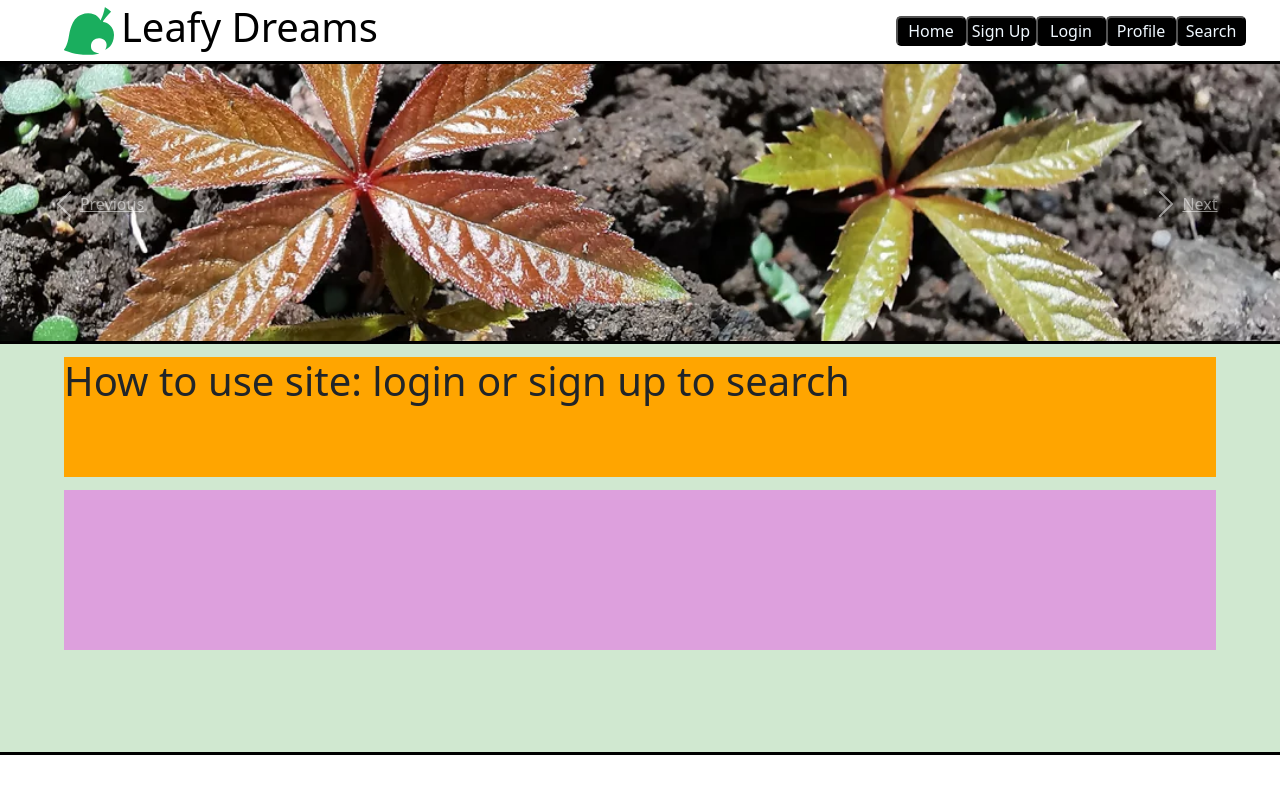
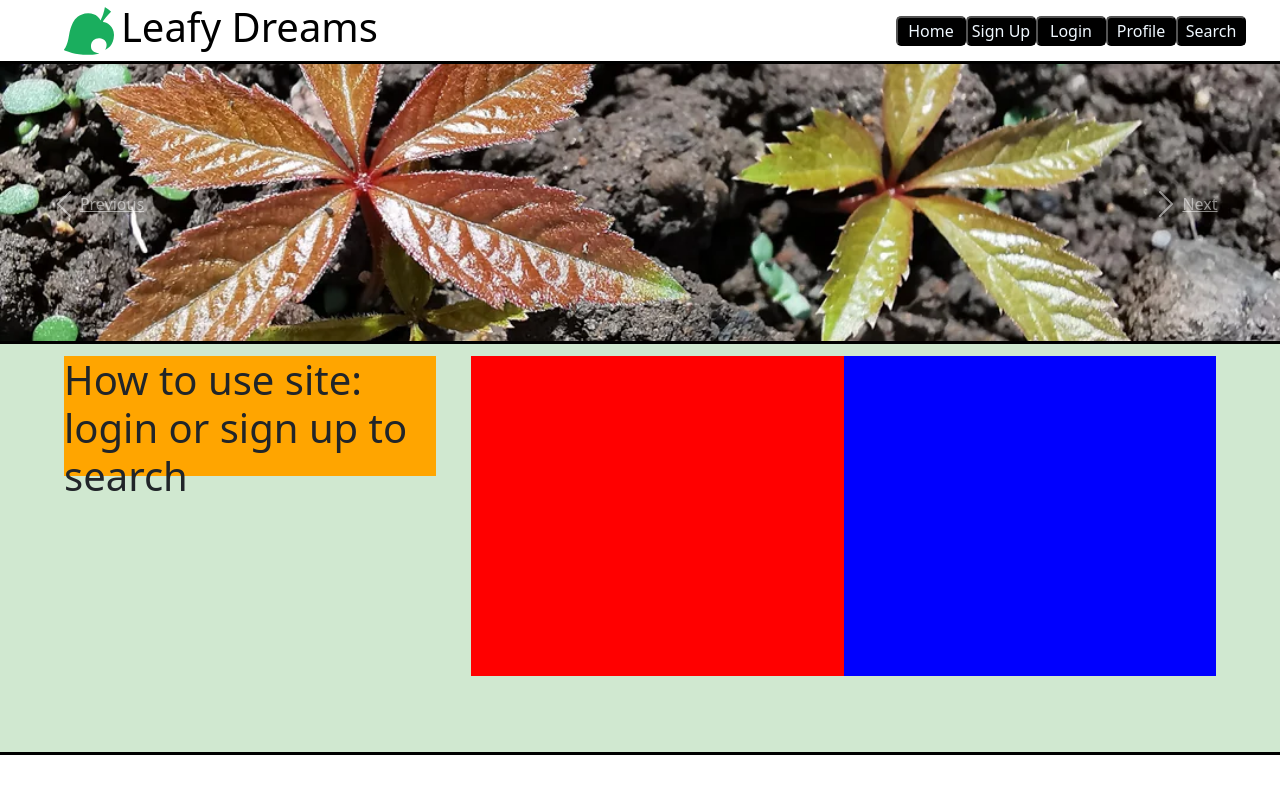
Before and after one commit to Stringer-J/Project-3-Solo, a React (Vite) app in the folder client/: page / in a window 1280 px wide. Shown: the top 794 px of the page. Built offline with nearby package versions, Linux system fonts and the light colour scheme.

Commit message:
some home updates, need to push for deploy test

```diff
--- a/client/src/pages/Home/Home.css
+++ b/client/src/pages/Home/Home.css
@@ -21,17 +21,34 @@
     border-bottom: solid black 3px;
 }
 
+.homeContent {
+    display: flex;
+    flex-direction: row;
+}
+
 .aboutUsBox {
-    width: 90vw;
+    width: 30vw;
     height: 15vh;
     background-color: orange;
     margin-top: 1%;
+    margin-right: 3%;
 }
 
 .plantFinderBox {
-    width: 90vw;
-    height: 20vh;
+    display: flex;
+    width: 60vw;
+    height: 40vh;
     background-color: plum;
     margin-top: 1%;
     margin-bottom: 1%;
 }
+
+.signupBox {
+    background-color: red;
+    flex: 1;
+}
+
+.loginBox {
+    background-color: blue;
+    flex: 1;
+}
--- a/client/src/pages/Home/Home.jsx
+++ b/client/src/pages/Home/Home.jsx
@@ -31,17 +31,18 @@ const Home = () => {
                         <span className="sr-only">Next</span>
                     </a>
             </div>
+            <div className='homeContent'>
             <div className='aboutUsBox'>
-                 {/* about us info would go here */}
                  <h1>How to use site: login or sign up to search</h1>
             </div>
             <div className='plantFinderBox'>
-                <div className='singupBox'>
+                <div className='signupBox'>
 
                 </div>
                 <div className='loginBox'>
 
                 </div>
+            </div>
             </div>
         </div>
         </>
```
